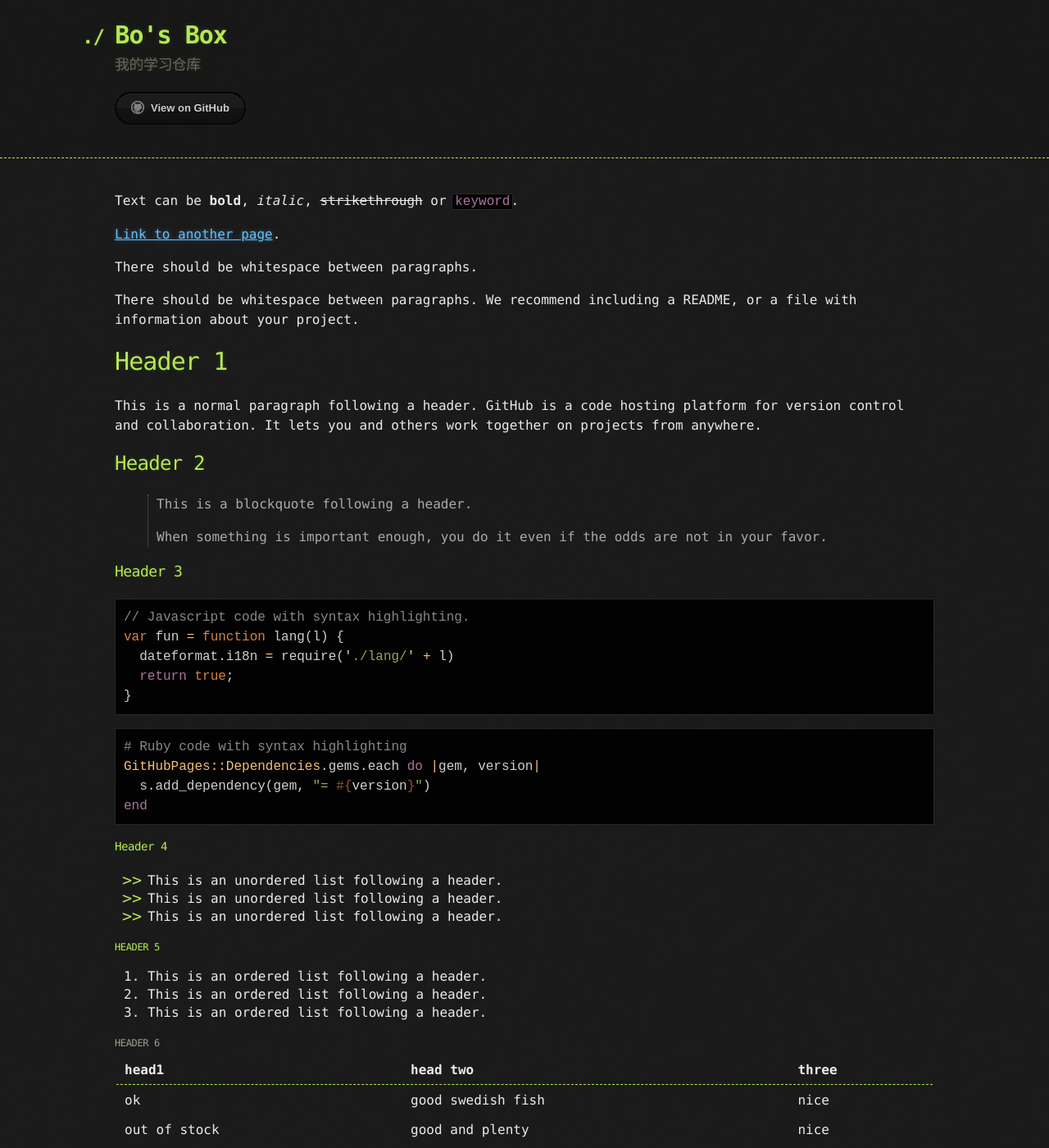
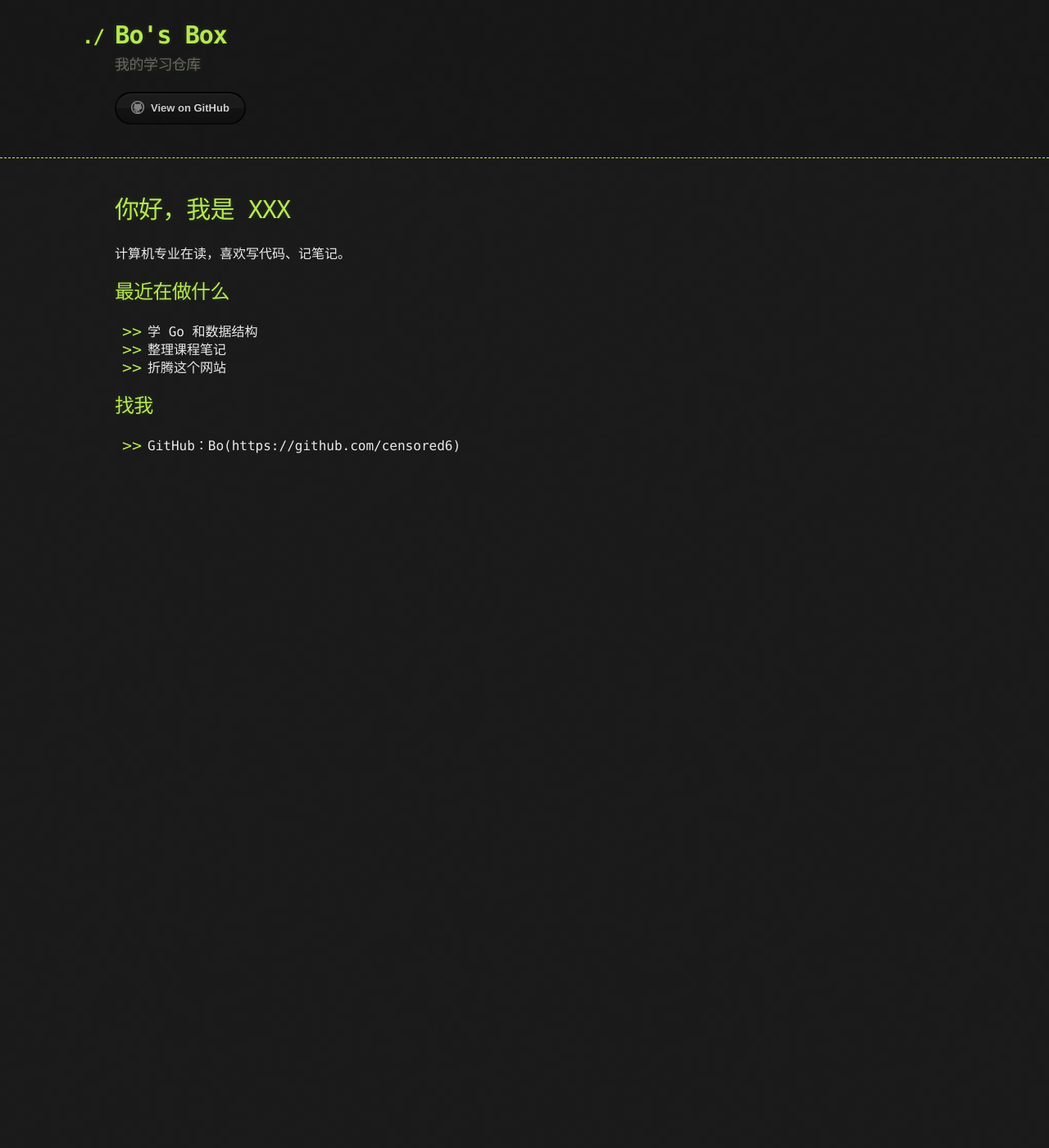
Before and after one commit to CENSORED6/CENSORED6.github.io, a Jekyll site: the page built from index.md, in a window 1280 px wide and 1400 px high. Shown: the whole window at 82% size. Built offline with Jekyll 4.4.1, drawn with Linux system fonts in a browser that asks for light colours; our own code applies the rules of GitHub Pages for plain Markdown files; some of the changed text lies outside the part shown.

Commit message:
Update index.md

````diff
--- a/index.md
+++ b/index.md
@@ -2,122 +2,16 @@
 layout: default
 ---
 
-Text can be **bold**, _italic_, ~~strikethrough~~ or `keyword`.
+# 你好，我是 XXX
 
-[Link to another page](./another-page.html).
+计算机专业在读，喜欢写代码、记笔记。
 
-There should be whitespace between paragraphs.
+## 最近在做什么
 
-There should be whitespace between paragraphs. We recommend including a README, or a file with information about your project.
+- 学 Go 和数据结构
+- 整理课程笔记
+- 折腾这个网站
 
-# Header 1
+## 找我
 
-This is a normal paragraph following a header. GitHub is a code hosting platform for version control and collaboration. It lets you and others work together on projects from anywhere.
-
-## Header 2
-
-> This is a blockquote following a header.
->
-> When something is important enough, you do it even if the odds are not in your favor.
-
-### Header 3
-
-```js
-// Javascript code with syntax highlighting.
-var fun = function lang(l) {
-  dateformat.i18n = require('./lang/' + l)
-  return true;
-}
-```
-
-```ruby
-# Ruby code with syntax highlighting
-GitHubPages::Dependencies.gems.each do |gem, version|
-  s.add_dependency(gem, "= #{version}")
-end
-```
-
-#### Header 4
-
-*   This is an unordered list following a header.
-*   This is an unordered list following a header.
-*   This is an unordered list following a header.
-
-##### Header 5
-
-1.  This is an ordered list following a header.
-2.  This is an ordered list following a header.
-3.  This is an ordered list following a header.
-
-###### Header 6
-
-| head1        | head two          | three |
-|:-------------|:------------------|:------|
-| ok           | good swedish fish | nice  |
-| out of stock | good and plenty   | nice  |
-| ok           | good `oreos`      | hmm   |
-| ok           | good `zoute` drop | yumm  |
-
-### There's a horizontal rule below this.
-
-* * *
-
-### Here is an unordered list:
-
-*   Item foo
-*   Item bar
-*   Item baz
-*   Item zip
-
-### And an ordered list:
-
-1.  Item one
-1.  Item two
-1.  Item three
-1.  Item four
-
-### And a nested list:
-
-- level 1 item
-  - level 2 item
-  - level 2 item
-    - level 3 item
-    - level 3 item
-- level 1 item
-  - level 2 item
-  - level 2 item
-  - level 2 item
-- level 1 item
-  - level 2 item
-  - level 2 item
-- level 1 item
-
-### Small image
-
-![Octocat](https://github.githubassets.com/images/icons/emoji/octocat.png)
-
-### Large image
-
-![Branching](https://guides.github.com/activities/hello-world/branching.png)
-
-
-### Definition lists can be used with HTML syntax.
-
-<dl>
-<dt>Name</dt>
-<dd>Godzilla</dd>
-<dt>Born</dt>
-<dd>1952</dd>
-<dt>Birthplace</dt>
-<dd>Japan</dd>
-<dt>Color</dt>
-<dd>Green</dd>
-</dl>
-
-```
-Long, single-line code blocks should not wrap. They should horizontally scroll if they are too long. This line should be long enough to demonstrate this.
-```
-
-```
-The final element.
-```
+- GitHub：Bo(https://github.com/censored6)
````
